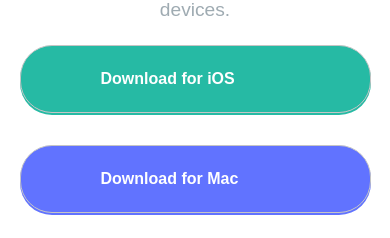
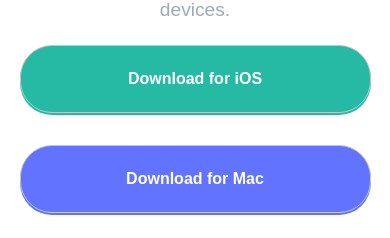
Before and after one commit to joydeep-git/clipboard-landing-page_css, a plain HTML site: page index.html in a window 390 px wide. Shown: the part 478-716 px from the top of the page. Drawn offline with Linux system fonts and the light colour scheme; a web font is replaced by a local one.

Commit message:
Update style.css

```diff
--- a/CSS/style.css
+++ b/CSS/style.css
@@ -315,6 +315,10 @@ footer{
     header .top-btn button:nth-child(2){
         margin: 0;
     }
+    header .top-btn button a{
+        margin-right: auto;
+        margin-left: auto;
+    }
 
 
     main .main-top{
@@ -447,6 +451,4 @@ footer{
         margin: 0rem;
     }
 
-
-
 }
```
